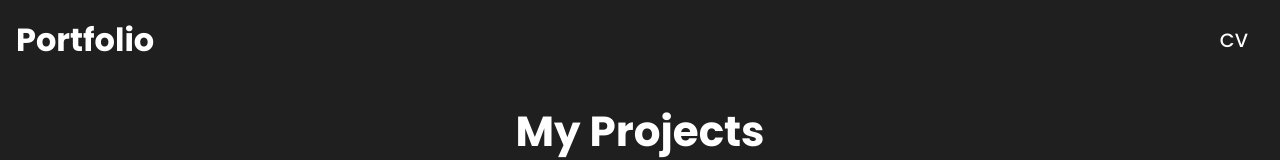
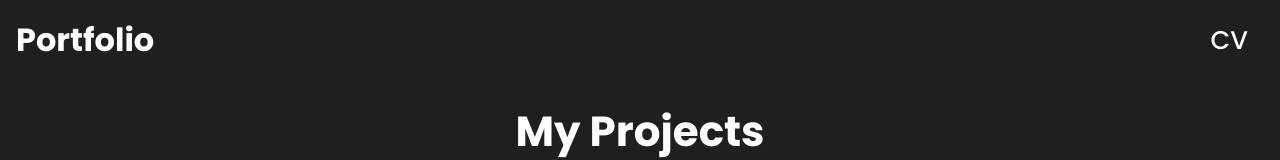
Before and after one commit to Rhapsodiew/Portfolio, a React (Create React App) app: page /Portfolio/project in a window 1280 px wide. Shown: the top 160 px of the page. Built offline with nearby package versions, Linux system fonts and the light colour scheme.

Commit message:
[FIX] Added docker abilities and change CV size in navbar

```diff
--- a/src/components/NavbarStyles.css
+++ b/src/components/NavbarStyles.css
@@ -22,7 +22,7 @@
 }
 
 .navbar-menu li a {
-    font-size: 1.2rem;
+    font-size: 1.6rem;
     font-weight: 500;
     color: white;
     text-decoration: none;
@@ -35,5 +35,7 @@
 }
 
 .header a:hover {
-    opacity: 0.8;
+    transition: ease 0.5s;
+    color: #FF3366;
+    opacity: 0.7;
 }
--- a/src/pages/Home/Home.js
+++ b/src/pages/Home/Home.js
@@ -12,6 +12,7 @@ import { FaGolang } from "react-icons/fa6";
 import { SiJavascript } from "react-icons/si";
 import { FaFigma } from "react-icons/fa";
 import { FaReact } from "react-icons/fa";
+import { FaDocker } from "react-icons/fa6";
 import { SiNestjs } from "react-icons/si";
 import { RiNextjsFill } from "react-icons/ri";
 import { FaGitAlt } from "react-icons/fa6";
@@ -163,6 +164,11 @@ const Home = () => {
                       <FaGitAlt className='fav-logo'/>
                     </a>
                     <Tooltip id='git-logo' className='tooltip'/>
+
+                    <a data-tooltip-id='docker-logo' data-tooltip-content="Docker">
+                      <FaDocker className='fav-logo'/>
+                    </a>
+                    <Tooltip id='docker-logo' className='tooltip'/>
                   </div>
                 </div>
 
```
